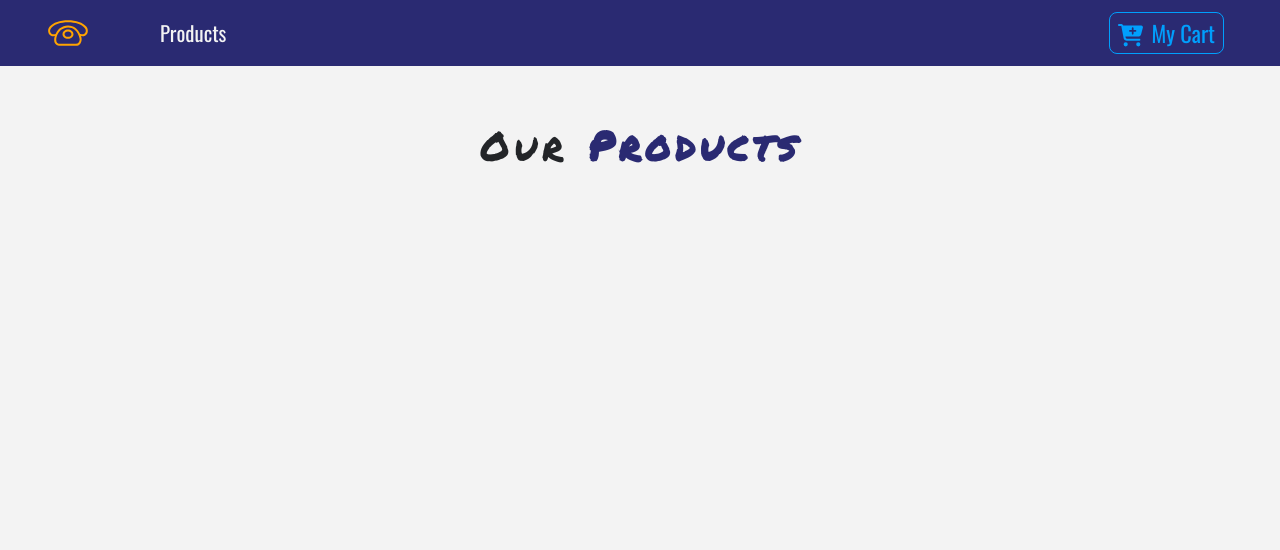
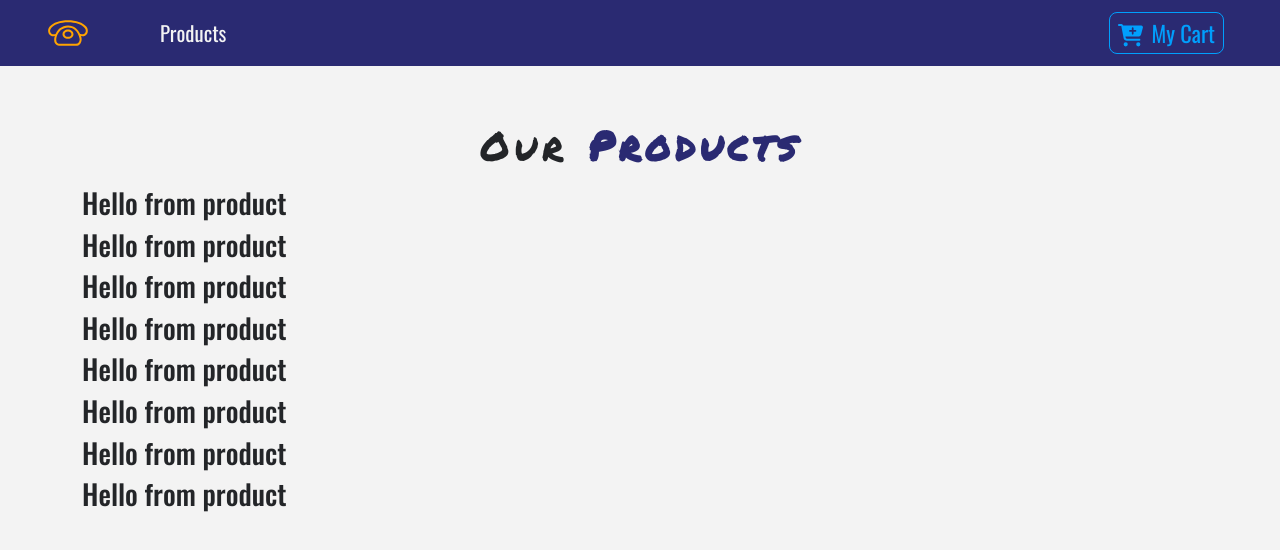
Before and after one commit to modinessa/react_phone_e-commerce_project, a React (Create React App) app: page / in a window 1280 px wide. Shown: the top 550 px of the page. Built offline with nearby package versions, Linux system fonts and the light colour scheme.

Commit message:
Set up context

```diff
--- a/src/components/ProductList.js
+++ b/src/components/ProductList.js
@@ -1,22 +1,28 @@
 import React, { Component } from "react";
 import Product from "./Product";
 import Title from "./Title";
-import{ storeProducts } from "../data.js";
+import { storeProducts } from "../data.js";
+import { ProductConsumer } from "../context";
 
 export default class ProductList extends Component {
   state={
     products: storeProducts,
   }
   render() {
-    console.log(this.state.products)
     return (
       <>
       <div className="py-5">
-        <Title name="our" title="products"/>
-      </div>
-      <div className="container">
-        <div className="row">
-
+        <div className="container">
+          <Title name="our" title="products"/>
+          <div className="row">
+            <ProductConsumer>
+              {(value) => {
+                return (
+                  value.products.map(product => <Product key={product.id} product={product} />)
+                )
+              }}
+            </ProductConsumer>
+          </div>
         </div>
       </div>
       </>
--- /dev/null
+++ b/src/context.js
@@ -0,0 +1,34 @@
+import React, { Component } from "react";
+import { storeProducts, detailProduct } from "./data";
+
+const ProductContext = React.createContext();
+//Provider
+//Consumer
+
+class ProductProvider extends Component {
+    state = {
+        products: storeProducts,
+        detailProduct: detailProduct
+    }
+    handleDetail = (id) => {
+        console.log("hello from detail");
+    }
+    addToCart = () => {
+        console.log("hello from add to cart");
+    }
+
+    render() {
+        return (
+        <ProductContext.Provider value={{
+            ...this.state,
+            handleDetail: this.handleDetail,
+            addToCart: this.addToCart,
+        }}>
+            {this.props.children}
+        </ProductContext.Provider>
+        )
+    }
+}
+
+const ProductConsumer = ProductContext.Consumer;
+export { ProductProvider, ProductConsumer };
--- a/src/index.js
+++ b/src/index.js
@@ -4,13 +4,16 @@
 import App from './App';
 import { BrowserRouter as Router } from 'react-router-dom';
 import reportWebVitals from './reportWebVitals';
+import { ProductProvider } from './context';
 
 const root = ReactDOM.createRoot(document.getElementById('root'));
 root.render(
   <React.StrictMode>
-    <Router>
-      <App />
-    </Router>
+    <ProductProvider>
+      <Router>
+        <App />
+      </Router>
+    </ProductProvider>
   </React.StrictMode>
 );
 
```
